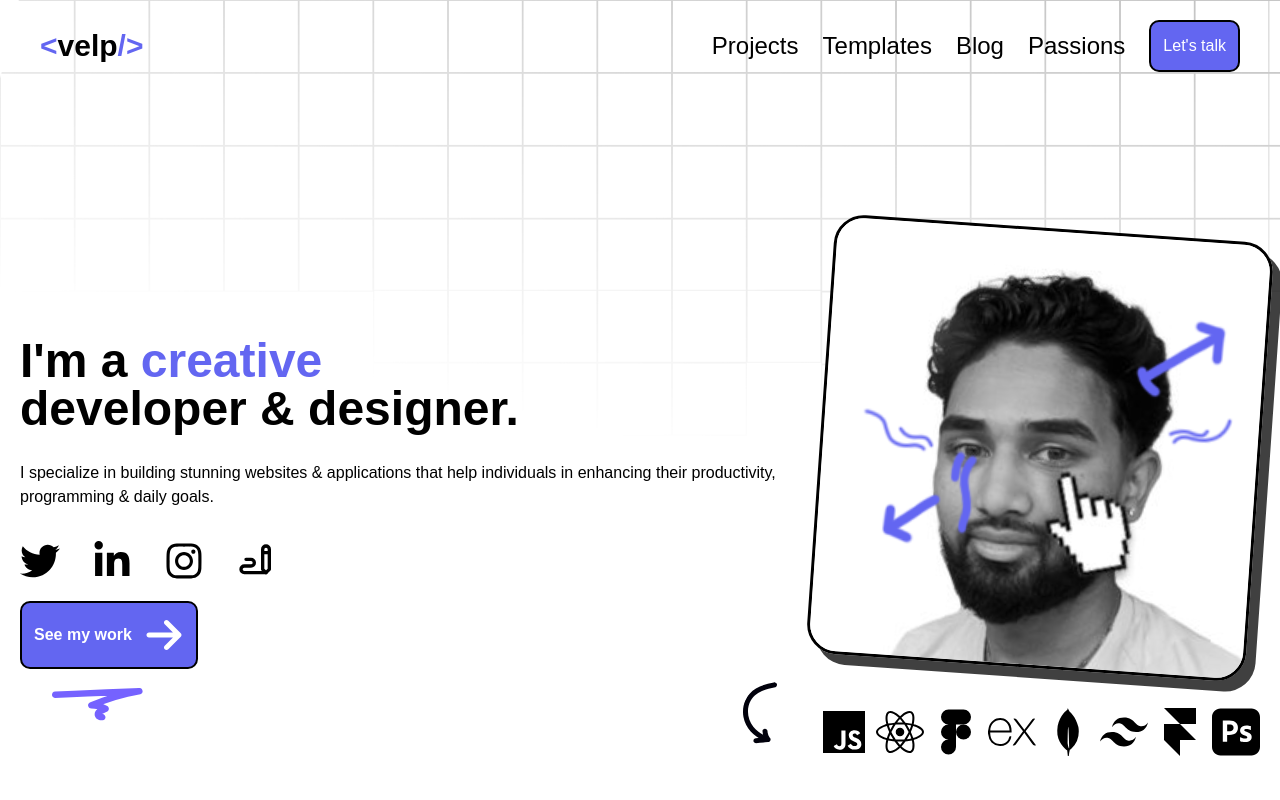
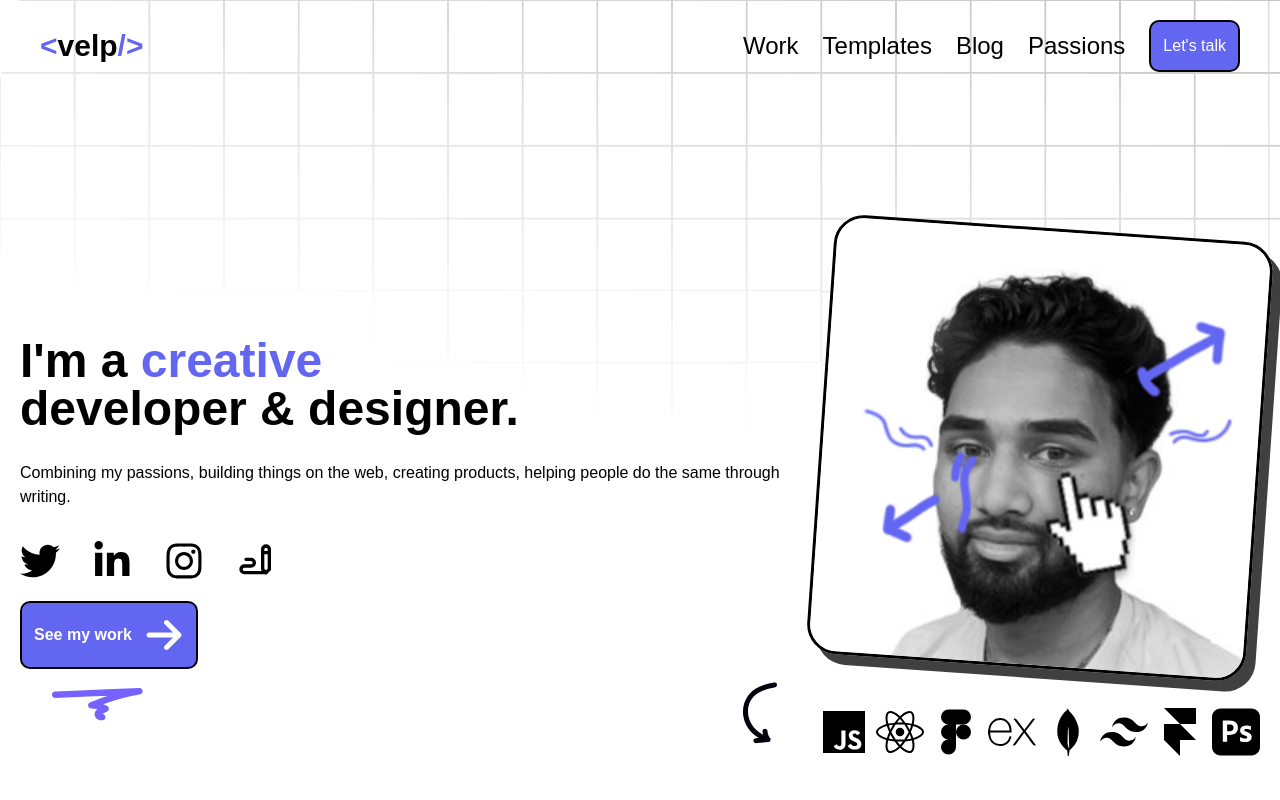
Before and after one commit to VelpCode/BuildPort2, a React (Create React App) app in the folder portfolio/: page /home in a window 1280 px wide. Shown: the top 800 px of the page. Built offline with nearby package versions, Linux system fonts and the light colour scheme; a web font is replaced by a local one.

Commit message:
linksfixed

```diff
--- a/portfolio/src/components/Hero/Hero.jsx
+++ b/portfolio/src/components/Hero/Hero.jsx
@@ -31,14 +31,20 @@ const Hero = () => {
         <div className="borderleft flex-col items-start max-w-[200vh] mt-20 sm:justify-center xs:justify-center">
             <h1 className='text-5xl font-semibold mt-3'>I'm a <span className = "text-ind text-indigo-500">creative</span> <br/> developer & designer.</h1>
 
-            <p className='paratext text-l mt-7 w-[100vh]'>I specialize in building stunning websites & applications that help individuals in enhancing their productivity, programming & daily goals.
+            <p className='paratext text-l mt-7 w-[100vh]'>Combining my passions, building things on the web, creating products, helping people do the same through writing.
 
 
 </p>
               <div className="icons flex text-[5vh] gap-8 mt-8">
+              <a className = "text-[5vh]" href="https://twitter.com/velpcode" target="_blank" rel="noopener noreferrer">
                 <FaTwitter/>
+              </a>
+              <a className = "text-[5vh]" href="https://www.linkedin.com/in/aman-velpula-9b8b3619b/" target="_blank" rel="noopener noreferrer">
                 <FaLinkedinIn />
+              </a>
+              <a className = "text-[5vh]" href="https://www.instagram.com/velpwrld/" target="_blank" rel="noopener noreferrer">
                 <FaInstagram />
+              </a>
                 <TbWriting />
                 </div>
                 <motion.div className = "bbix font-bold mt-5 inline-flex items-center"
--- a/portfolio/src/components/Navbar/Navbar.jsx
+++ b/portfolio/src/components/Navbar/Navbar.jsx
@@ -15,9 +15,7 @@ const Navbar = () => {
         </div>
         <div className="items">
             <ul className='inline-flex items-center gap-6'>
-                  <Link to = "/home">
-                    <button>Projects</button>
-                  </Link>
+                <button><a href = "#work">Work</a></button>
                 <button><a href ="#templates">Templates</a></button>
                   <Link to = "/blog">
                     <button>Blog</button>
--- a/portfolio/src/components/Section/Section.jsx
+++ b/portfolio/src/components/Section/Section.jsx
@@ -12,7 +12,7 @@ import { useScroll } from 'framer-motion'
 
     const Section = () => {
         return (
-            <div className="maindiv">
+            <div id = "work" className="maindiv">
               <div className="subparts1">
                 <div className="alignment1">
                   <h1 className='heading text-4xl font-semibold'><span style={{ color: '#6366F1' }}>&lt;</span>Work<span style={{ color: '#6366F1' }}>/&gt;</span></h1>
```
